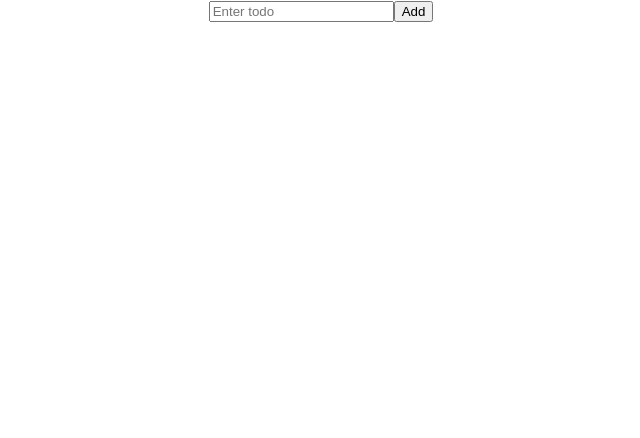
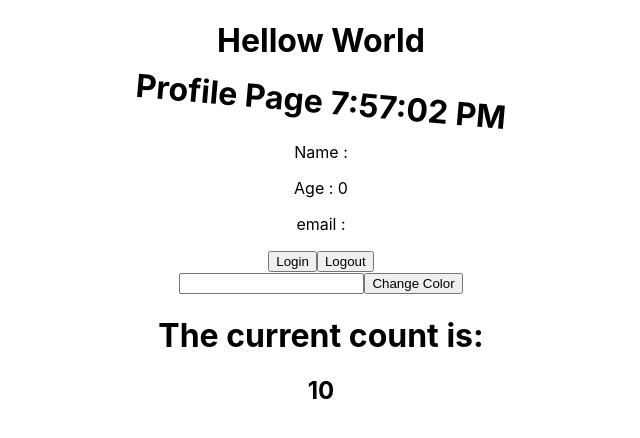
Before and after one commit to nitinchandrakar/react-js-playground, a React (Create React App) app: page / in a window 1280 px wide. Shown: the top 438 px of the page, without its empty margins (319-959 px from the left). Built offline with nearby package versions, Linux system fonts and the light colour scheme.

Commit message:
playing with react hooks and redux

```diff
--- a/package.json
+++ b/package.json
@@ -3,12 +3,16 @@
   "version": "0.1.0",
   "private": true,
   "dependencies": {
+    "@reduxjs/toolkit": "^1.8.3",
     "@testing-library/jest-dom": "^5.16.4",
     "@testing-library/react": "^13.3.0",
     "@testing-library/user-event": "^13.5.0",
+    "axios": "^0.27.2",
     "react": "^18.2.0",
     "react-dom": "^18.2.0",
+    "react-redux": "^8.0.2",
     "react-scripts": "5.0.1",
+    "redux": "^4.2.0",
     "web-vitals": "^2.1.4"
   },
   "scripts": {
--- a/src/App.js
+++ b/src/App.js
@@ -1,10 +1,16 @@
 import './App.css';
-import TodoList from './TodoList/TodoList';
-
+import ChangeColor from './Component/ChangeColor';
+import InfaniteCounter from './Component/InfaniteCounter';
+import Login from './Component/Login';
+import Profile from './Component/Profile';
 function App() {
   return (
     <div className="App">
-      <TodoList></TodoList>
+      <h1>Hellow World</h1>
+      <Profile></Profile>
+      <Login></Login>
+      <ChangeColor></ChangeColor>
+      <InfaniteCounter></InfaniteCounter>
     </div>
   );
 }
--- /dev/null
+++ b/src/Component/ChangeColor.js
@@ -0,0 +1,20 @@
+import { useState } from "react";
+import { useDispatch } from "react-redux";
+import { changeColor } from "../features/theme";
+
+export default function ChangeColor(){
+    const dispatch = useDispatch();
+
+    const [color, setColor] = useState("");
+
+    return(
+        <div>
+            <input type="text" onChange={(event)=>{
+                setColor(event.target.value)
+            }} />
+            <button onClick={()=>{
+                dispatch(changeColor(color))
+            }}>Change Color</button>
+        </div>
+    )
+}
--- /dev/null
+++ b/src/Component/InfaniteCounter.js
@@ -0,0 +1,27 @@
+import { useEffect, useReducer } from "react";
+
+const reducer = (state, action) => {
+  switch(action.type) {
+    case "Increment":
+      return state + 1;
+    default:
+      return state;
+  }
+}
+
+export default function InfaniteCounter() {
+  const [state, dispatch] = useReducer(reducer, 0);
+
+  useEffect(() => {
+    setInterval(() => {
+      dispatch({type: "Increment"});
+    }, 1000);
+  }, []);
+
+  return (
+    <div className="App">
+      <h1>The current count is:</h1>
+      <h2>{state}</h2>
+    </div>
+  );
+}
--- /dev/null
+++ b/src/Component/Login.js
@@ -0,0 +1,23 @@
+import { useDispatch } from "react-redux";
+import { login, logout } from "../features/user";
+
+export default function Login() {
+  const dispatch = useDispatch();
+
+  return (
+    <>
+      <button
+        onClick={() => {
+          dispatch(
+            login({ name: "Nitin", age: 30, email: "nitin.it90@gmail.com" })
+          );
+        }}
+      >
+        Login
+      </button>
+      <button onClick={()=>{
+        dispatch(logout())
+      }}>Logout</button>
+    </>
+  );
+}
--- /dev/null
+++ b/src/Component/Profile.js
@@ -0,0 +1,41 @@
+import { useEffect, useState } from "react";
+import { useSelector } from "react-redux";
+
+function Profile() {
+  const [deg, setDeg] = useState(0);
+  const [date, setDate] = useState(new Date());
+
+  const user = useSelector((state) => state.user.value);
+  const themeColor = useSelector((state) => state.theme.value);
+
+  useEffect(() => {
+    const timerId = setInterval(updateDeg, 1000);
+    const dateId = setInterval(refreshClock, 1000);
+
+    return function cleanup() {
+      clearInterval(timerId);
+      clearInterval(dateId);
+    };
+  }, []);
+
+  function refreshClock() {
+    setDate(new Date());
+  }
+
+  function updateDeg() {
+    setDeg(deg=>deg+1);
+  }
+
+  return (
+    <>
+      <h1 style={{ color: themeColor, transform: `rotate(${deg}deg)` }}>
+        Profile Page {date.toLocaleTimeString()}
+      </h1>
+      <p>Name : {user.name}</p>
+      <p>Age : {user.age} </p>
+      <p>email : {user.email} </p>
+    </>
+  );
+}
+
+export default Profile;
--- /dev/null
+++ b/src/features/theme.js
@@ -0,0 +1,17 @@
+import { createSlice } from "@reduxjs/toolkit";
+
+const initialState = {value:""};
+
+export const themeSlice = createSlice({
+  name: "theme",
+  initialState: initialState,
+  reducers: {
+    changeColor: (state, action) => {
+      state.value = action.payload;
+    },
+  },
+});
+
+export const { changeColor } = themeSlice.actions;
+
+export default themeSlice.reducer;
--- /dev/null
+++ b/src/features/user.js
@@ -0,0 +1,20 @@
+import { createSlice } from "@reduxjs/toolkit";
+
+const initialState = { value: { name: "", age: 0, email: "" } };
+
+export const userSlice = createSlice({
+  name: "user",
+  initialState: initialState,
+  reducers:{
+    login:(state, action)=>{
+        state.value = action.payload;
+    },
+    logout:(state, action)=>{
+        state.value = initialState;
+    }
+  }
+});
+
+export const {login, logout} = userSlice.actions;
+
+export default userSlice.reducer;
--- a/src/index.js
+++ b/src/index.js
@@ -1,13 +1,28 @@
-import React from 'react';
-import ReactDOM from 'react-dom/client';
-import './index.css';
-import App from './App';
-import reportWebVitals from './reportWebVitals';
+import React from "react";
+import ReactDOM from "react-dom/client";
+import "./index.css";
+import App from "./App";
+import reportWebVitals from "./reportWebVitals";
+import userReducer from "./features/user";
+import themeReducer from "./features/theme";
 
-const root = ReactDOM.createRoot(document.getElementById('root'));
+import { configureStore } from "@reduxjs/toolkit";
+import { Provider } from "react-redux";
+
+const root = ReactDOM.createRoot(document.getElementById("root"));
+
+const store = configureStore({
+  reducer: {
+    user: userReducer,
+    theme:themeReducer
+  },
+});
+
 root.render(
   <React.StrictMode>
-    <App />
+    <Provider store={store}>
+      <App />
+    </Provider>
   </React.StrictMode>
 );
 
```
Also changed, not shown: 1 other file (tests, documents, lock files or other folders).
